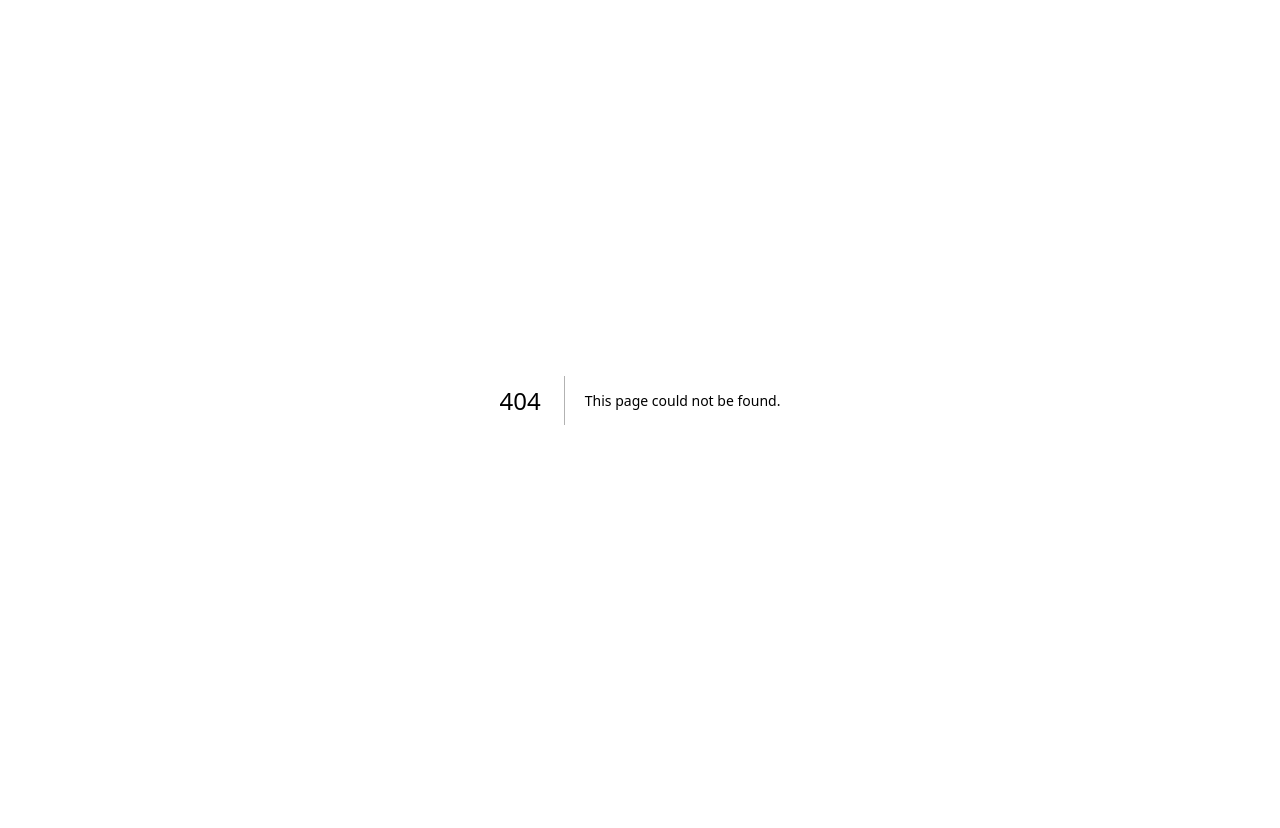
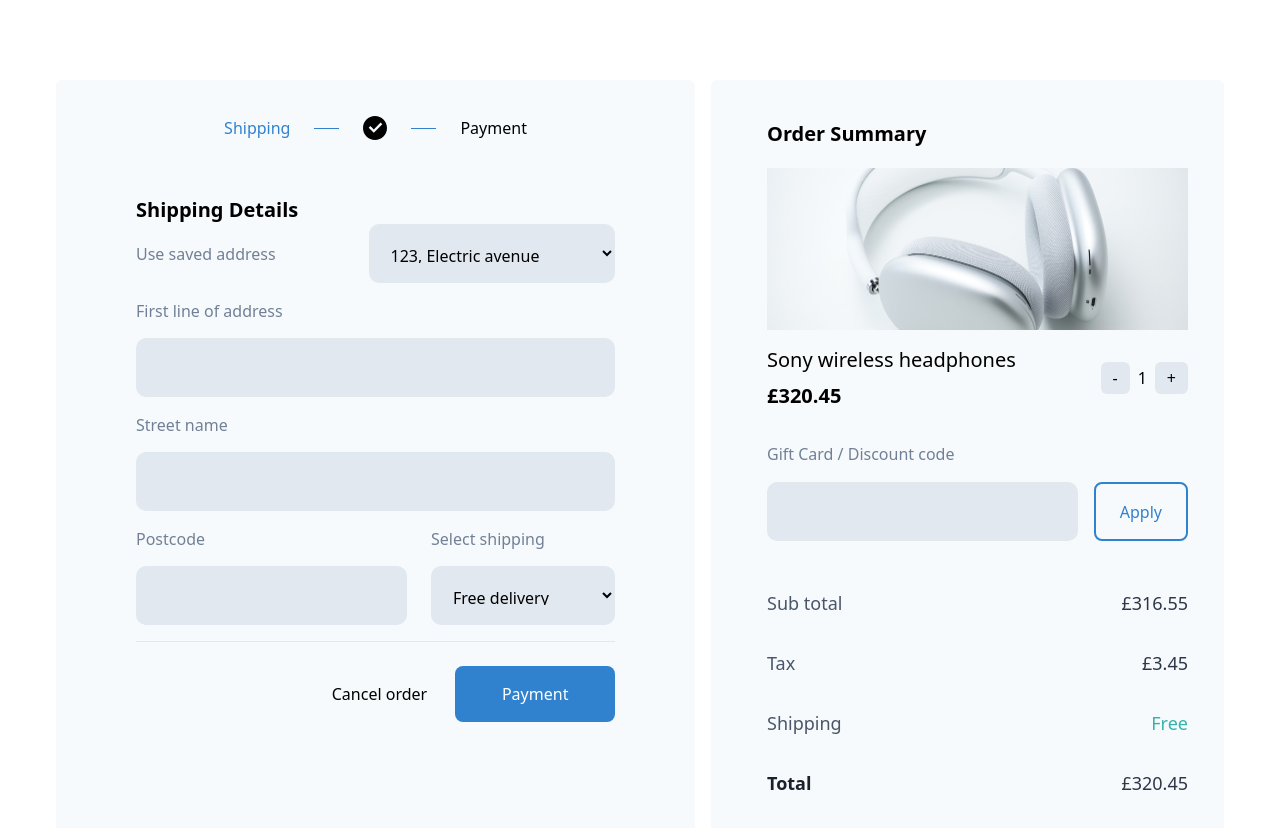
Before and after one commit to jeanlsilva/kirvano-app-frontend, a Next.js app: page /shipping in a window 1280 px wide. Before the commit this address had no page. Shown: the top 828 px of the page. Before the commit the page ends 800 px from the top, so only its background shows below. Built offline with nearby package versions, Linux system fonts and the light colour scheme.

Commit message:
feat: shipping page

```diff
--- /dev/null
+++ b/src/components/OrderSummary.tsx
@@ -0,0 +1,54 @@
+import Image from "next/image";
+
+export function OrderSummary(props: any) {
+    return (
+        <div className="bg-gray-100 rounded-md w-3/7 ps-14 pe-9 pt-10 pb-14">
+            <h3 className="font-semibold text-xl">Order Summary</h3>
+            <Image
+                src="/images/headset.jpeg"
+                alt="product image"
+                width={421}
+                height={162}
+                className="h-[162px] object-cover mt-5"
+            />
+            <div className="flex justify-between mt-4">
+                <div className="text-xl">
+                    <h2>Sony wireless headphones</h2>
+                    <h2 className="font-bold mt-2">£320.45</h2>
+                </div>
+                <div className="flex items-center gap-2">
+                    <button className="bg-gray-300 rounded-md px-3 py-1">-</button>
+                    <span>1</span>
+                    <button className="bg-gray-300 rounded-md px-3 py-1">+</button>
+                </div>
+            </div>
+            <div className="mt-8">
+                <label htmlFor="giftCard" className="text-gray-600 text-sm">Gift Card / Discount code</label>
+                <div className="flex gap-4 items-center mt-4">
+                    <input type="text" className="flex-1"></input>
+                    <button className="bg-transparent border-2 border-cyan-600 text-cyan-600 rounded-lg px-6 h-[59px]">
+                        Apply
+                    </button>
+                </div>
+            </div>
+            <div className="text-lg mt-12">
+                <div className="flex justify-between">
+                    <span className="text-gray-700">Sub total</span>
+                    <span className="text-gray-800">£316.55</span>
+                </div>
+                <div className="flex justify-between mt-8">
+                    <span className="text-gray-700">Tax</span>
+                    <span className="text-gray-800">£3.45</span>
+                </div>
+                <div className="flex justify-between mt-8">
+                    <span className="text-gray-700">Shipping</span>
+                    <span className="text-green-500">Free</span>
+                </div>
+                <div className="flex justify-between mt-8">
+                    <span className="text-gray-900 font-bold">Total</span>
+                    <span className="text-gray-800">£320.45</span>
+                </div>
+            </div>
+        </div>
+    )
+}
--- /dev/null
+++ b/src/components/ShippingSummary.tsx
@@ -0,0 +1,52 @@
+import Image from "next/image";
+
+export function ShippingSummary(props: any) {
+    return (
+        <div className="bg-gray-100 rounded-md h-100 flex-1 px-10 pt-9 pb-20">
+            <div className="flex justify-center items-center gap-6">
+                <span className="text-cyan-600">Shipping</span>
+                <div className="bg-cyan-600 h-[1px] w-[25px]"></div>
+                <Image src="/images/check.svg" alt="check" width={24} height={24} />
+                <div className="bg-cyan-600 h-[1px] w-[25px]"></div>
+                <span>Payment</span>
+            </div>
+            <div className="px-10 mt-14">
+                <h3 className="font-semibold text-xl">Shipping Details</h3>
+                <div className="flex items-center gap-6">
+                    <label htmlFor="address" className="flex-1 text-black">Use saved address</label>
+                    <select name="address" className="flex-1">
+                        <option>123, Electric avenue</option>
+                    </select>
+                </div>
+                <form>
+                    <div className="flex flex-col mt-4">
+                        <label htmlFor="address1">First line of address</label>
+                        <input type="text" name="address1" />
+                    </div>
+                    <div className="flex flex-col mt-4">
+                        <label htmlFor="address2">Street name</label>
+                        <input type="text" name="address2" />
+                    </div>
+                    <div className="flex gap-6 mt-4">
+                        <div className="flex flex-col flex-1">
+                            <label htmlFor="postcode">Postcode</label>
+                            <input type="text" name="postcode" />
+                        </div>
+                        <div className="flex flex-col flex-1">
+                            <label htmlFor="shippingType">
+                                Select shipping
+                            </label>
+                            <select name="shippingType">
+                                <option>Free delivery</option>
+                            </select>
+                        </div>
+                    </div>
+                </form>
+                <div className="border-t border-y-gray-300 flex justify-end gap-4 mt-4 pt-6">
+                    <button className="bg-transparent w-1/4">Cancel order</button>
+                    <button className="bg-cyan-600 text-white rounded-lg w-1/3 py-4">Payment</button>
+                </div>
+            </div>
+        </div>
+    )
+}
--- /dev/null
+++ b/src/pages/shipping/index.tsx
@@ -0,0 +1,11 @@
+import { OrderSummary } from "@/components/OrderSummary";
+import { ShippingSummary } from "@/components/ShippingSummary";
+
+export default function Shipping() {
+    return (
+        <div className="flex px-14 gap-4 pt-20">
+            <ShippingSummary />
+            <OrderSummary />
+        </div>
+    )
+}
--- a/src/styles/globals.css
+++ b/src/styles/globals.css
@@ -6,6 +6,27 @@
   --foreground-rgb: 0, 0, 0;
   --background-start-rgb: 214, 219, 220;
   --background-end-rgb: 255, 255, 255;
+
+  form input, form select {
+    margin-top: 15px;
+  }
+
+  input, select {
+    background-color: #E2E8F0;
+    height: 59px;
+    border-radius: 10px;
+    padding: 20px;
+  }
+
+  select {
+    padding-left: 18px;
+  }
+
+  label {
+    color: #718096;
+    font-size: 1rem;
+    font-weight: 500;
+  }
 }
 
 @media (prefers-color-scheme: dark) {
```
Also changed, not shown: public/images/check.svg (added), public/images/headset.jpeg (added).
